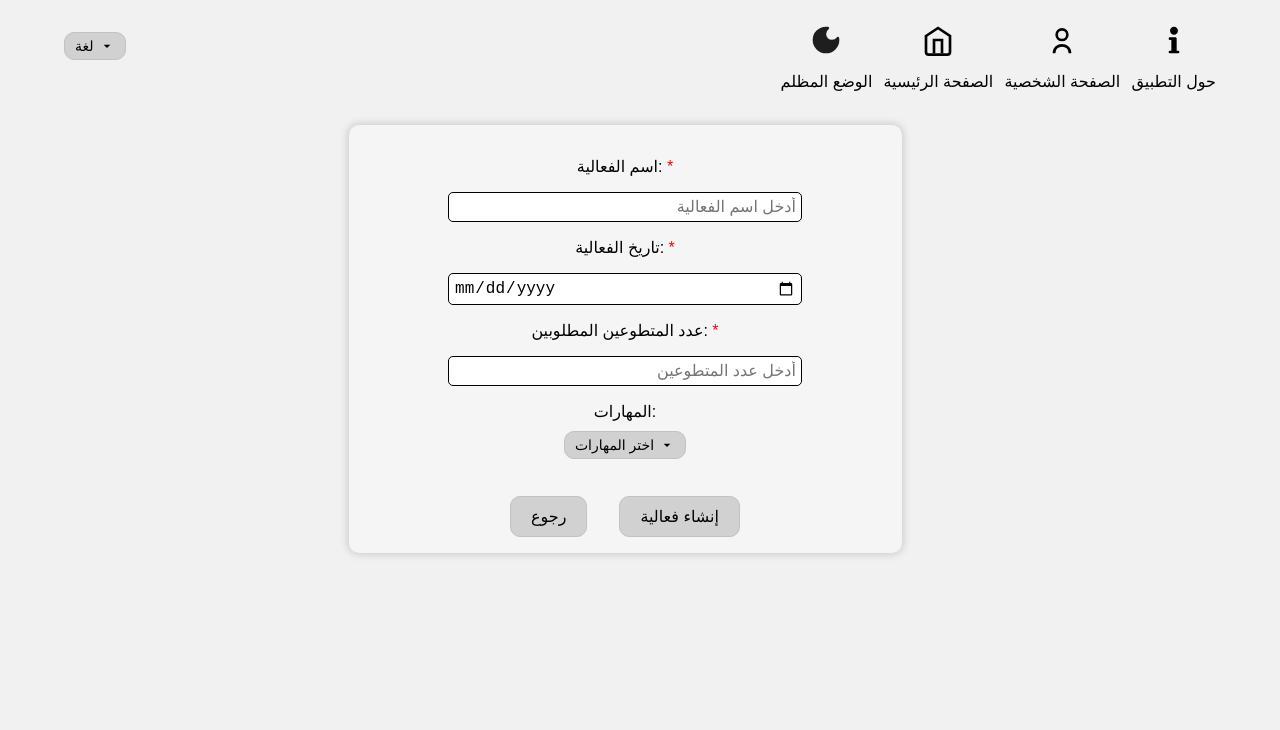
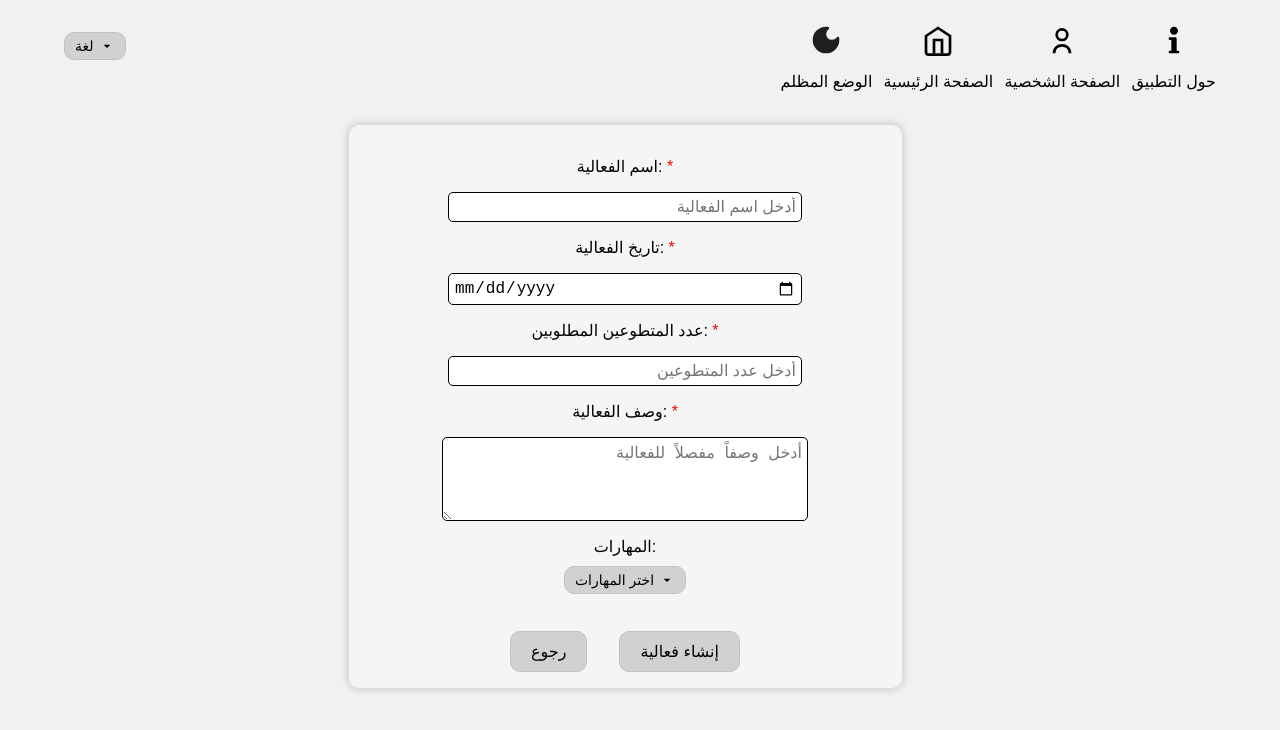
Before and after one commit to mohammadabk2/Beit-Hanina-Community-Center-Vol-App, a React (Create React App) app in the folder client/: page /home-organizer in a window 1280 px wide. Both pictures are taken after a click on the button "إنشاء فعالية". Shown: the top 730 px of the page. Built offline with nearby package versions, Linux system fonts and the light colour scheme.

Commit message:
add event description field

```diff
--- a/client/src/App.css
+++ b/client/src/App.css
@@ -46,7 +46,7 @@ button {
   flex-wrap: wrap;
 }
 
-.flex-box-gap{
+.flex-box-gap {
   gap: 0.7rem;
 }
 
@@ -248,6 +248,14 @@ input:focus {
 .event-box-title {
   font-size: 1.5rem;
   margin: 0.5rem 0 0.5rem 0;
+}
+
+.event-box-description {
+  font-size: 1rem;
+  margin: 0.5rem 1rem;
+  color: var(--text-color);
+  line-height: 1.5;
+  white-space: pre-wrap;
 }
 
 .favorite-button-image {
@@ -503,7 +511,7 @@ input:focus {
   cursor: pointer;
 }
 
-.link-button{
+.link-button {
   color: #0056b3 !important;
   /* background-color: var(--button-background) */
 }
--- a/client/src/components/EventItem.js
+++ b/client/src/components/EventItem.js
@@ -8,7 +8,16 @@ import personIcon from "../icons/person_icon.svg";
 import fullStar from "../icons/favorite_icon.svg";
 import emptyStar from "../icons/not_favorite_icon.svg";
 
-const EventItem = ({ name, className, style, req, type, count, size }) => {
+const EventItem = ({
+  name,
+  className,
+  style,
+  req,
+  type,
+  count,
+  size,
+  desc,
+}) => {
   const { t } = useTranslation("homeVol");
   const { t: tskill } = useTranslation("skills");
 
@@ -56,6 +65,7 @@ const EventItem = ({ name, className, style, req, type, count, size }) => {
           ></img>
         </div>
       </div>
+      <div className="event-box-description">{desc}</div>
       <div className="flex-box event-box-content-middle">
         <div>
           <img className="event-box-image" src={logoIcon} alt="Logo Icon"></img>
@@ -130,6 +140,7 @@ EventItem.propTypes = {
   type: PropTypes.string,
   count: PropTypes.number,
   size: PropTypes.number,
+  desc: PropTypes.string,
 };
 
 EventItem.defaultProps = {
--- a/client/src/config/locales/ar/HomeOrganizer.json
+++ b/client/src/config/locales/ar/HomeOrganizer.json
@@ -1,10 +1,12 @@
 {
-  "sort":"فرز",
+  "sort": "فرز",
   "back": "رجوع",
   "create_event": "إنشاء فعالية",
   "event_name": "اسم الفعالية",
   "event_date": "تاريخ الفعالية",
   "volunteer_count": "عدد المتطوعين المطلوبين",
   "event_name_placeholder": "أدخل اسم الفعالية",
-  "event_count_placeholder": "أدخل عدد المتطوعين"
+  "event_count_placeholder": "أدخل عدد المتطوعين",
+  "event_description": "وصف الفعالية",
+  "event_description_placeholder": "أدخل وصفاً مفصلاً للفعالية"
 }
--- a/client/src/config/locales/en/HomeOrganizer.json
+++ b/client/src/config/locales/en/HomeOrganizer.json
@@ -1,10 +1,12 @@
 {
-  "sort":"Sort",
+  "sort": "Sort",
   "back": "Back",
   "create_event": "Create Event",
   "event_name": "Name of Event",
   "event_date": "Date of Event",
   "volunteer_count": "Number of Volunteers Needed",
   "event_name_placeholder": "Enter Name of the Event",
-  "event_count_placeholder": "Enter Number of Volunteers"
+  "event_count_placeholder": "Enter Number of Volunteers",
+  "event_description": "Event Description",
+  "event_description_placeholder": "Enter a detailed description of the event"
 }
--- a/client/src/pages/HomePage/HomeOrganizer.js
+++ b/client/src/pages/HomePage/HomeOrganizer.js
@@ -48,6 +48,7 @@ const HomeOrganizer = () => {
     eventName: "",
     eventCount: "",
     eventDate: "",
+    eventDescription: "",
     skills: [], // Initialize skills as an array
   });
 
@@ -143,6 +144,20 @@ const HomeOrganizer = () => {
               />
             </div>
 
+            <div className="flex-box flex-column input-field-box">
+              <div>
+                {t("event_description")}: <label className="red-star">*</label>
+              </div>
+              <textarea
+                className="input-field"
+                value={formData.eventDescription}
+                name="eventDescription"
+                onChange={handleChange}
+                placeholder={t("event_description_placeholder")}
+                rows="4"
+              />
+            </div>
+
             <SelectComponent
               type="skills"
               onChange={handleChange}
```
